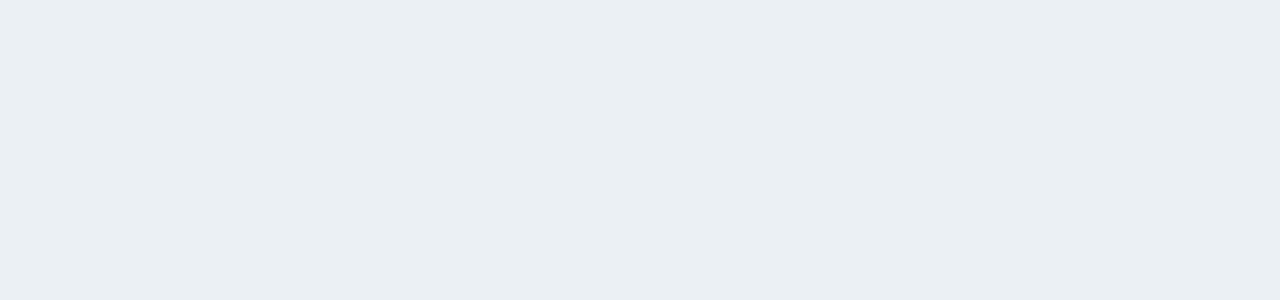
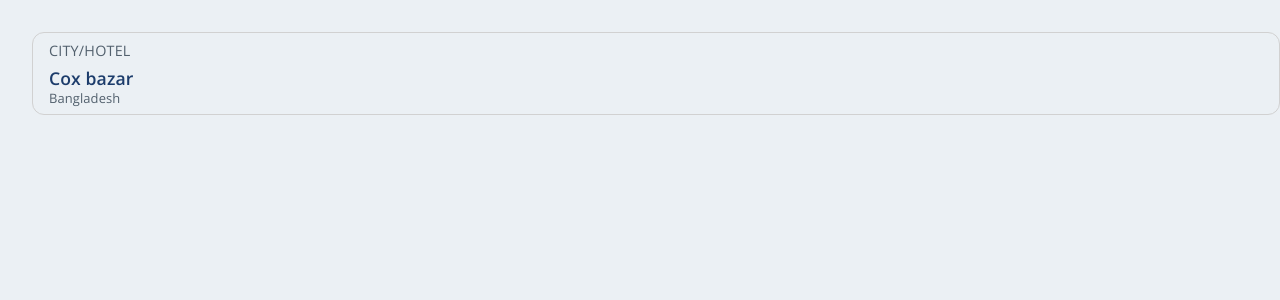
Before and after one commit to kobir1989/travel-agency-client-ts, a Next.js app: page / in a window 1280 px wide. Shown: the top 300 px of the page. Built offline with nearby package versions, Linux system fonts and the light colour scheme.

Commit message:
feat: add searh widget

```diff
--- a/src/app/page.tsx
+++ b/src/app/page.tsx
@@ -1,4 +1,17 @@
+import SearchWidget from '@/components/Atoms/widgets/SearchWidget';
+import { Box } from '@mui/material';
+
 const Home = () => {
-  return <main />;
+  return (
+    <main>
+      <Box mt={4} ml={4}>
+        <SearchWidget
+          title="Cox bazar"
+          tags="CITY/HOTEL"
+          subTitle="Bangladesh"
+        />
+      </Box>
+    </main>
+  );
 };
 export default Home;
--- /dev/null
+++ b/src/components/Atoms/widgets/SearchWidget.tsx
@@ -0,0 +1,22 @@
+import { Stack, Typography } from '@mui/material';
+import { SearchWidgetProps } from './types';
+
+const SearchWidget = ({ title, subTitle, tags }: SearchWidgetProps) => {
+  return (
+    <Stack
+      sx={{
+        border: '1px solid #D1D1D1',
+        borderRadius: '12px',
+        padding: '0.4rem 1rem',
+      }}
+    >
+      <Typography variant="body1" mb="0.2rem">
+        {tags}
+      </Typography>
+      <Typography variant="h3">{title}</Typography>
+      <Typography variant="body2">{subTitle}</Typography>
+    </Stack>
+  );
+};
+
+export default SearchWidget;
--- /dev/null
+++ b/src/components/Atoms/widgets/index.ts
@@ -0,0 +1,3 @@
+import SearchWidget from './SearchWidget';
+
+export default SearchWidget;
--- /dev/null
+++ b/src/components/Atoms/widgets/types.ts
@@ -0,0 +1,5 @@
+export interface SearchWidgetProps {
+  title: string;
+  subTitle: string;
+  tags: string;
+}
```
